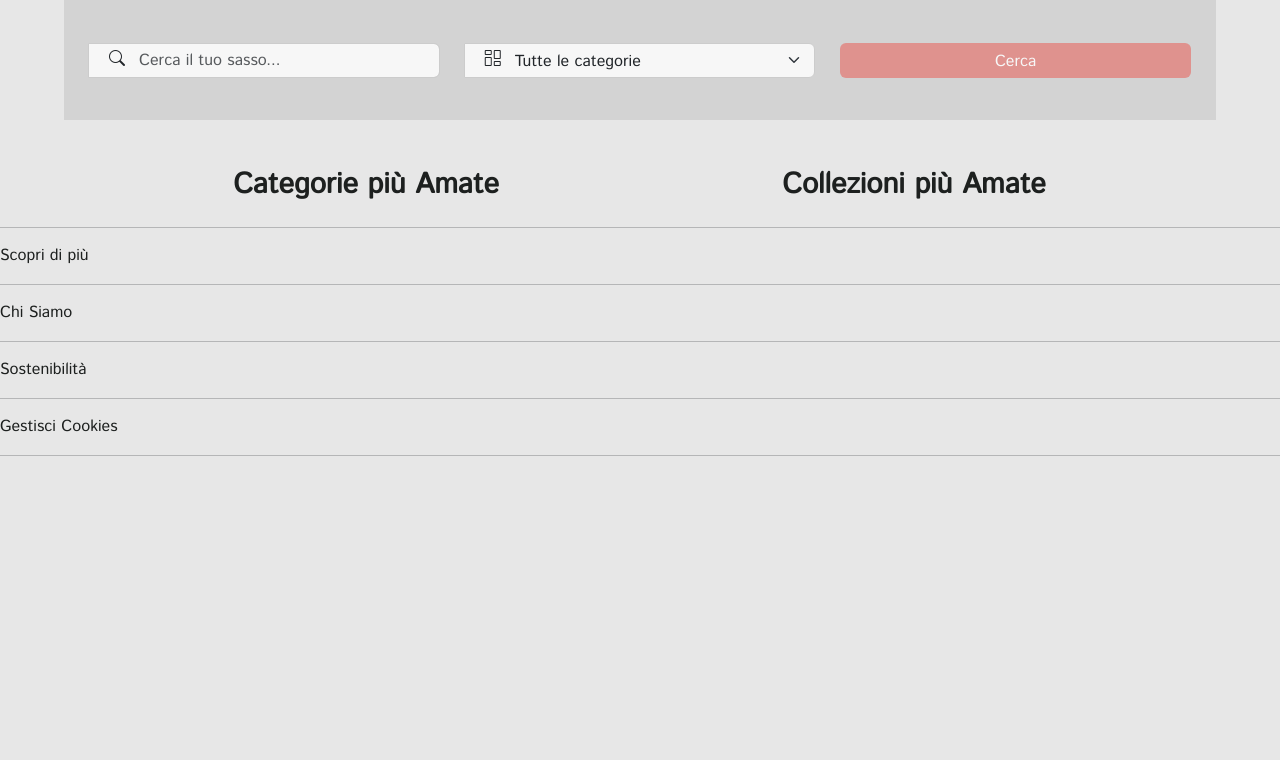
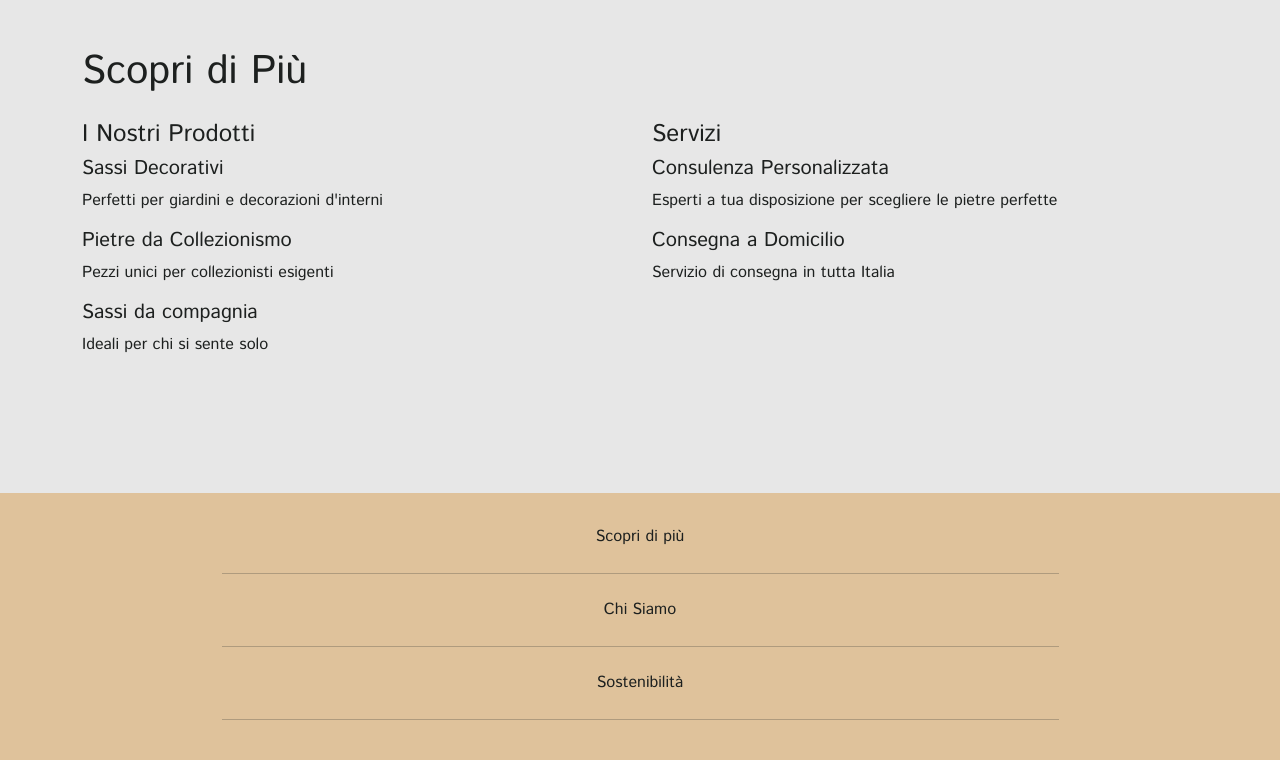
Before and after one commit to marcomarrelli/SassiShop, a PHP site: page /index.php?page=findOutMore in a window 1280 px wide. Shown: the part 104-864 px from the top of the page. Before the commit the page ends 560 px from the top, so only its background shows below. Run offline with PHP 8.4, Linux system fonts and the light colour scheme; data that the repository does not hold is empty.

Commit message:
feat: footer

```diff
--- a/assets/styles/style.css
+++ b/assets/styles/style.css
@@ -90,6 +90,11 @@ body {
     background-color: var(--background-color);
 
     font-family: 'Istok Web'; /* Default Font Family */
+}
+
+body > footer{
+    background-color: var(--highlight-color-hover);
+    color: var(--text-color);
 }
 
 p, a, h1, h2, h3, h4, h5, h6, .text-muted {
--- a/src/index.php
+++ b/src/index.php
@@ -181,6 +181,21 @@
             }
             break;
 
+        case "findOutMore":
+            $templateParams["title"] = "Sassi Shop - Scopri di più";
+            $templateParams["content"] = "findOutMore.php";
+        break;
+
+        case "aboutUs":
+            $templateParams["title"] = "Sassi Shop - Chi siamo";
+            $templateParams["content"] = "aboutUs.php";
+        break;
+
+        case "sostenibility":
+            $templateParams["title"] = "Sassi Shop - Sostenibilità";
+            $templateParams["content"] = "sostenibility.php";
+        break;
+
     }
 
     //in ogni caso si parte sempre dal template base
--- a/src/template/base.php
+++ b/src/template/base.php
@@ -82,17 +82,23 @@
         ?>
     </main>
 
-    <footer>
-        <hr/>
-        <p>Scopri di più</p>
-        <hr/>
-        <p>Chi Siamo</p>
-        <hr/>
-        <p>Sostenibilità</p>
-        <hr/>
-        <p>Gestisci Cookies</p>
-        <hr/>
+    <footer class="container-fluid py-4 mt-5">
+        <div class="container">
+        <div class="row text-center">
+          <div class="col-12">
+            <nav class="nav flex-column">
+              <a href="?page=findOutMore" class="nav-link text">Scopri di più</a>
+              <hr class="border-dark opacity-25 w-75 mx-auto">
+              <a href="?page=aboutUs" class="nav-link text">Chi Siamo</a>
+              <hr class="border-dark opacity-25 w-75 mx-auto">
+              <a href="?page=sostenibility" class="nav-link text">Sostenibilità</a>
+              <hr class="border-dark opacity-25 w-75 mx-auto">
+            </nav>
+          </div>
+        </div>
+      </div>
     </footer>
+
 
     <!-- Generic Functions -->
     <script src="js/functions.js"></script>
--- /dev/null
+++ b/src/template/findOutMore.php
@@ -0,0 +1,37 @@
+
+
+<div class="container py-5">
+    <h1 class="mb-4">Scopri di Più</h1>
+    <div class="row">
+        <div class="col-md-6 mb-4">
+            <h2 class="h4">I Nostri Prodotti</h2>
+            <ul class="list-unstyled">
+                <li class="mb-3">
+                    <h3 class="h5">Sassi Decorativi</h3>
+                    <p>Perfetti per giardini e decorazioni d'interni</p>
+                </li>
+                <li class="mb-3">
+                    <h3 class="h5">Pietre da Collezionismo</h3>
+                    <p>Pezzi unici per collezionisti esigenti</p>
+                </li>
+                <li class="mb-3">
+                    <h3 class="h5">Sassi da compagnia</h3>
+                    <p>Ideali per chi si sente solo</p>
+                </li>
+            </ul>
+        </div>
+        <div class="col-md-6">
+            <h2 class="h4">Servizi</h2>
+            <ul class="list-unstyled">
+                <li class="mb-3">
+                    <h3 class="h5">Consulenza Personalizzata</h3>
+                    <p>Esperti a tua disposizione per scegliere le pietre perfette</p>
+                </li>
+                <li class="mb-3">
+                    <h3 class="h5">Consegna a Domicilio</h3>
+                    <p>Servizio di consegna in tutta Italia</p>
+                </li>
+            </ul>
+        </div>
+    </div>
+</div>
```
Also changed, not shown: src/template/aboutUs.php (added, +15 -0 lines), src/template/sostenibility.php (added, +20 -0 lines).
